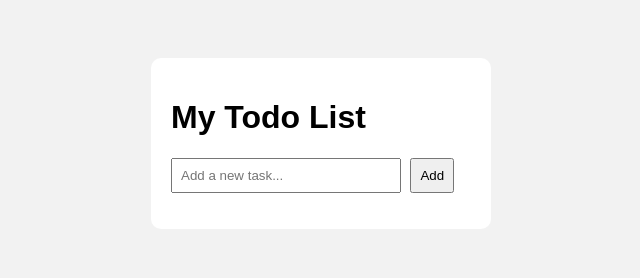
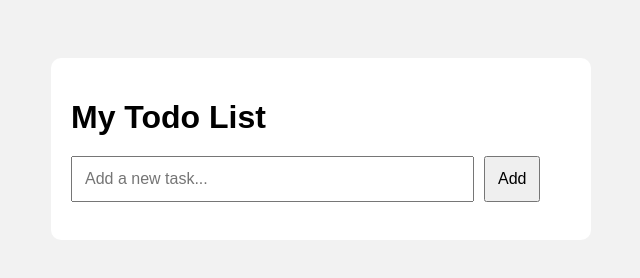
Before and after one commit to 4100e009/TTT, a plain HTML site: page todo-app/index.html in a window 1280 px wide. Shown: the whole page, without its empty margins (319-959 px from the left). Drawn offline with Linux system fonts and the light colour scheme.

Commit message:
Increase default UI size

```diff
--- a/todo-app/style.css
+++ b/todo-app/style.css
@@ -1,5 +1,6 @@
 body {
   font-family: sans-serif;
+  font-size: 18px;
   background: #f2f2f2;
   display: flex;
   justify-content: center;
@@ -10,17 +11,24 @@ body {
   background: white;
   padding: 20px;
   border-radius: 10px;
-  width: 300px;
+  width: 500px;
 }
 
 input {
-  width: 70%;
-  padding: 8px;
+  width: 75%;
+  padding: 12px;
   margin-right: 5px;
+  font-size: 16px;
 }
 
 button {
-  padding: 8px;
+  padding: 12px;
+  font-size: 16px;
+}
+
+h1 {
+  font-size: 32px;
+  margin-bottom: 20px;
 }
 
 ul {
@@ -29,7 +37,8 @@ ul {
 }
 
 li {
-  padding: 5px 0;
+  padding: 8px 0;
   display: flex;
   justify-content: space-between;
+  font-size: 18px;
 }
```
